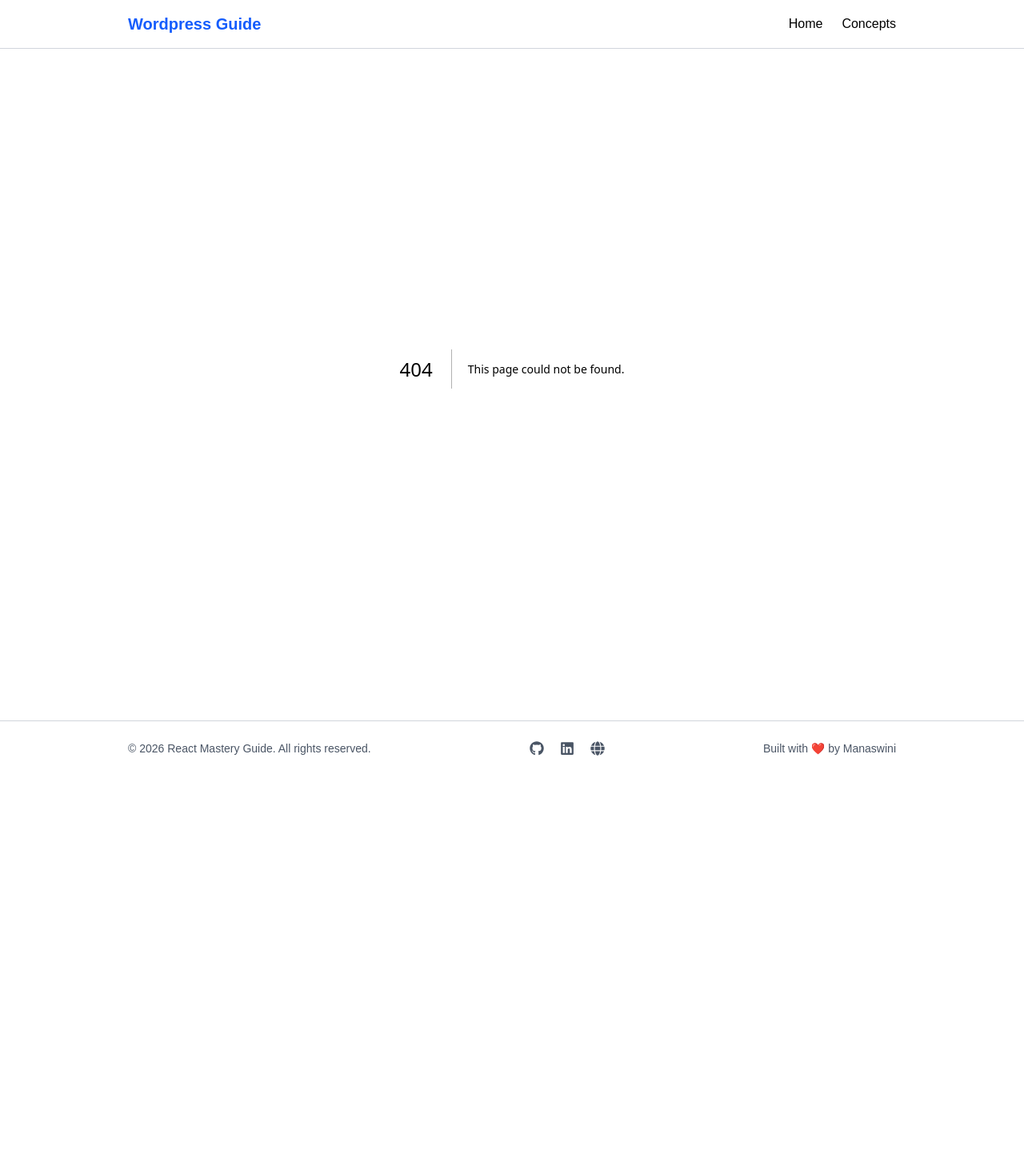
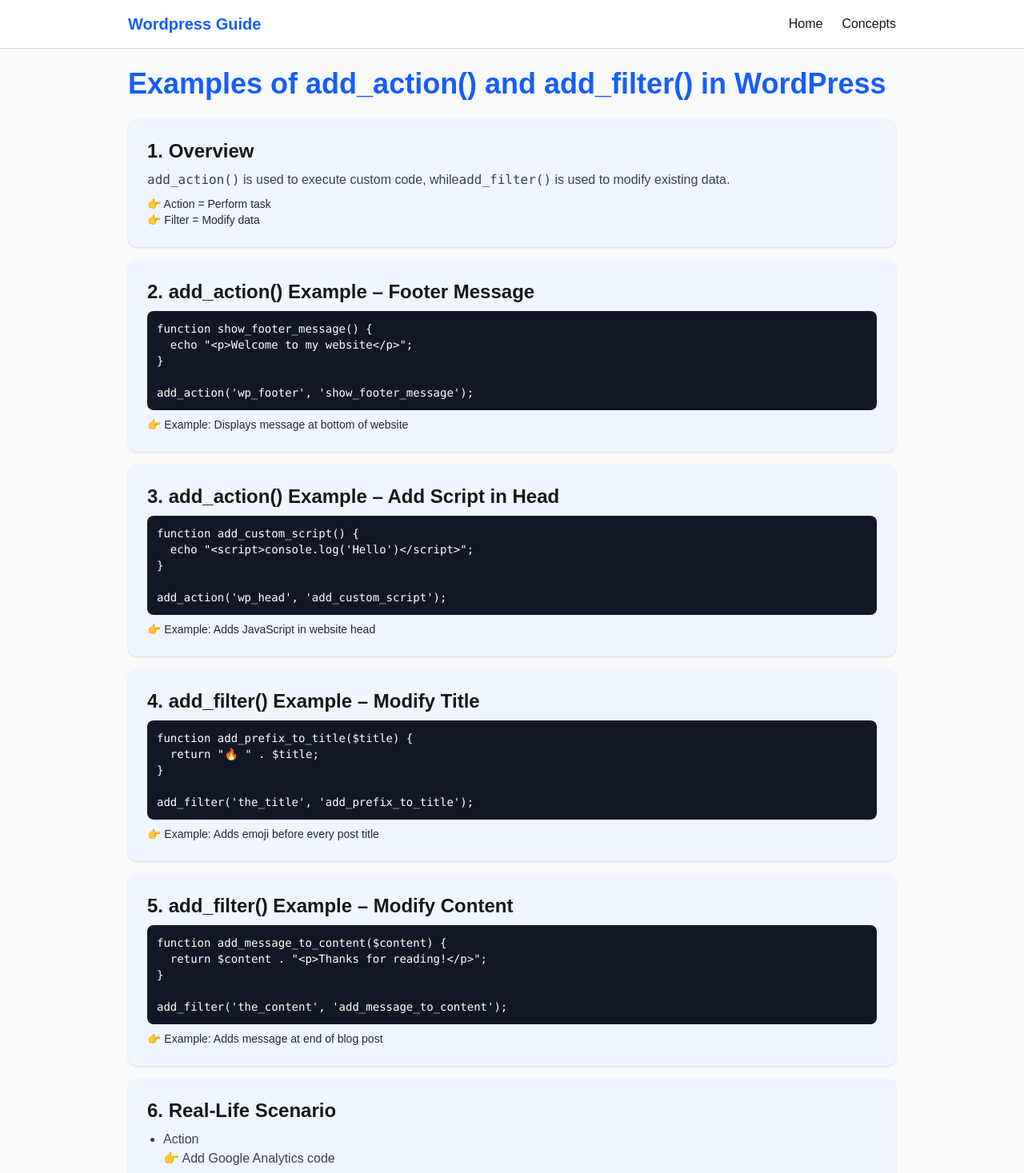
Before and after one commit to Monisasmal/WordPress-Concepts, a Next.js app: page /concepts/HookExamples in a window 1280 px wide. Before the commit this address had no page. Shown: the top 1467 px of the page at 80% size. Before the commit the page ends 970 px from the top, so only its background shows below. Built offline with nearby package versions, Linux system fonts and the light colour scheme.

Commit message:
first commit

```diff
--- /dev/null
+++ b/src/app/concepts/HookExamples/page.tsx
@@ -0,0 +1,165 @@
+export default function HookExamples() {
+  return (
+    <div className="bg-gray-50 min-h-screen">
+
+      {/* Container */}
+      <div className="w-full max-w-5xl mx-auto px-4 sm:px-6 lg:px-8 py-6">
+
+        {/* Header */}
+        <h1 className="text-2xl sm:text-3xl md:text-4xl font-bold text-blue-600 mb-6">
+          Examples of add_action() and add_filter() in WordPress
+        </h1>
+
+        {/* Card Wrapper */}
+        <div className="space-y-4">
+
+          {/* Overview */}
+          <section className="bg-blue-50 shadow-sm rounded-xl p-4 sm:p-6">
+            <h2 className="text-lg sm:text-xl md:text-2xl font-semibold mb-2">
+              1. Overview
+            </h2>
+            <p className="text-sm sm:text-base text-gray-700">
+              <code>add_action()</code> is used to execute custom code, while
+              <code>add_filter()</code> is used to modify existing data.
+            </p>
+
+            <p className="text-sm text-gray-800 mt-2">
+              👉 Action = Perform task
+              <br />
+              👉 Filter = Modify data
+            </p>
+          </section>
+
+          {/* Action Example 1 */}
+          <section className="bg-blue-50 shadow-sm rounded-xl p-4 sm:p-6">
+            <h2 className="text-lg sm:text-xl md:text-2xl font-semibold mb-2">
+              2. add_action() Example – Footer Message
+            </h2>
+
+            <pre className="bg-gray-900 text-white p-3 rounded-lg text-sm overflow-x-auto">
+{`function show_footer_message() {
+  echo "<p>Welcome to my website</p>";
+}
+
+add_action('wp_footer', 'show_footer_message');`}
+            </pre>
+
+            <p className="text-sm text-gray-800 mt-2">
+              👉 Example: Displays message at bottom of website
+            </p>
+          </section>
+
+          {/* Action Example 2 */}
+          <section className="bg-blue-50 shadow-sm rounded-xl p-4 sm:p-6">
+            <h2 className="text-lg sm:text-xl md:text-2xl font-semibold mb-2">
+              3. add_action() Example – Add Script in Head
+            </h2>
+
+            <pre className="bg-gray-900 text-white p-3 rounded-lg text-sm overflow-x-auto">
+{`function add_custom_script() {
+  echo "<script>console.log('Hello')</script>";
+}
+
+add_action('wp_head', 'add_custom_script');`}
+            </pre>
+
+            <p className="text-sm text-gray-800 mt-2">
+              👉 Example: Adds JavaScript in website head
+            </p>
+          </section>
+
+          {/* Filter Example 1 */}
+          <section className="bg-blue-50 shadow-sm rounded-xl p-4 sm:p-6">
+            <h2 className="text-lg sm:text-xl md:text-2xl font-semibold mb-2">
+              4. add_filter() Example – Modify Title
+            </h2>
+
+            <pre className="bg-gray-900 text-white p-3 rounded-lg text-sm overflow-x-auto">
+{`function add_prefix_to_title($title) {
+  return "🔥 " . $title;
+}
+
+add_filter('the_title', 'add_prefix_to_title');`}
+            </pre>
+
+            <p className="text-sm text-gray-800 mt-2">
+              👉 Example: Adds emoji before every post title
+            </p>
+          </section>
+
+          {/* Filter Example 2 */}
+          <section className="bg-blue-50 shadow-sm rounded-xl p-4 sm:p-6">
+            <h2 className="text-lg sm:text-xl md:text-2xl font-semibold mb-2">
+              5. add_filter() Example – Modify Content
+            </h2>
+
+            <pre className="bg-gray-900 text-white p-3 rounded-lg text-sm overflow-x-auto">
+{`function add_message_to_content($content) {
+  return $content . "<p>Thanks for reading!</p>";
+}
+
+add_filter('the_content', 'add_message_to_content');`}
+            </pre>
+
+            <p className="text-sm text-gray-800 mt-2">
+              👉 Example: Adds message at end of blog post
+            </p>
+          </section>
+
+          {/* Real Scenario */}
+          <section className="bg-blue-50 shadow-sm rounded-xl p-4 sm:p-6">
+            <h2 className="text-lg sm:text-xl md:text-2xl font-semibold mb-2">
+              6. Real-Life Scenario
+            </h2>
+
+            <ul className="list-disc ml-5 text-sm sm:text-base text-gray-700 space-y-2">
+              <li>
+                Action
+                <br />👉 Add Google Analytics code
+              </li>
+
+              <li>
+                Filter
+                <br />👉 Change excerpt length or content
+              </li>
+            </ul>
+          </section>
+
+          {/* Mistakes */}
+          <section className="bg-blue-50 shadow-sm rounded-xl p-4 sm:p-6">
+            <h2 className="text-lg sm:text-xl md:text-2xl font-semibold mb-2">
+              7. Common Mistakes
+            </h2>
+
+            <ul className="list-disc ml-5 text-sm sm:text-base text-gray-700 space-y-2">
+              <li>
+                Forgetting return in filter
+                <br />👉 Output breaks
+              </li>
+
+              <li>
+                Using echo in filter
+                <br />👉 Should return instead
+              </li>
+            </ul>
+          </section>
+
+          {/* Interview */}
+          <section className="bg-blue-50 shadow-sm rounded-xl p-4 sm:p-6">
+            <h2 className="text-lg sm:text-xl md:text-2xl font-semibold mb-2">
+              Interview Points
+            </h2>
+
+            <ul className="list-disc ml-5 text-sm sm:text-base text-gray-900 space-y-1">
+              <li>add_action() executes code</li>
+              <li>add_filter() modifies data</li>
+              <li>Filters must return value</li>
+              <li>Examples: wp_footer, the_title, the_content</li>
+            </ul>
+          </section>
+
+        </div>
+      </div>
+    </div>
+  );
+}
--- a/src/app/concepts/page.tsx
+++ b/src/app/concepts/page.tsx
@@ -30,6 +30,7 @@ const concept = [
      {name: "What is header.php, footer.php, index.php in WordPress?", path:"/concepts/TemplateFilesBasics"},
      {name: "What are Hooks in WordPress?", path:"/concepts/WhatAreHooks"},
      {name: "Difference Between Action and Filter in WordPress?", path:"/concepts/ActionVsFilter"},
+     {name: "Examples of add_action() and add_filter() in WordPress?", path:"/concepts/HookExamples"},
 ];
 
 export default function Concepts(){
```
